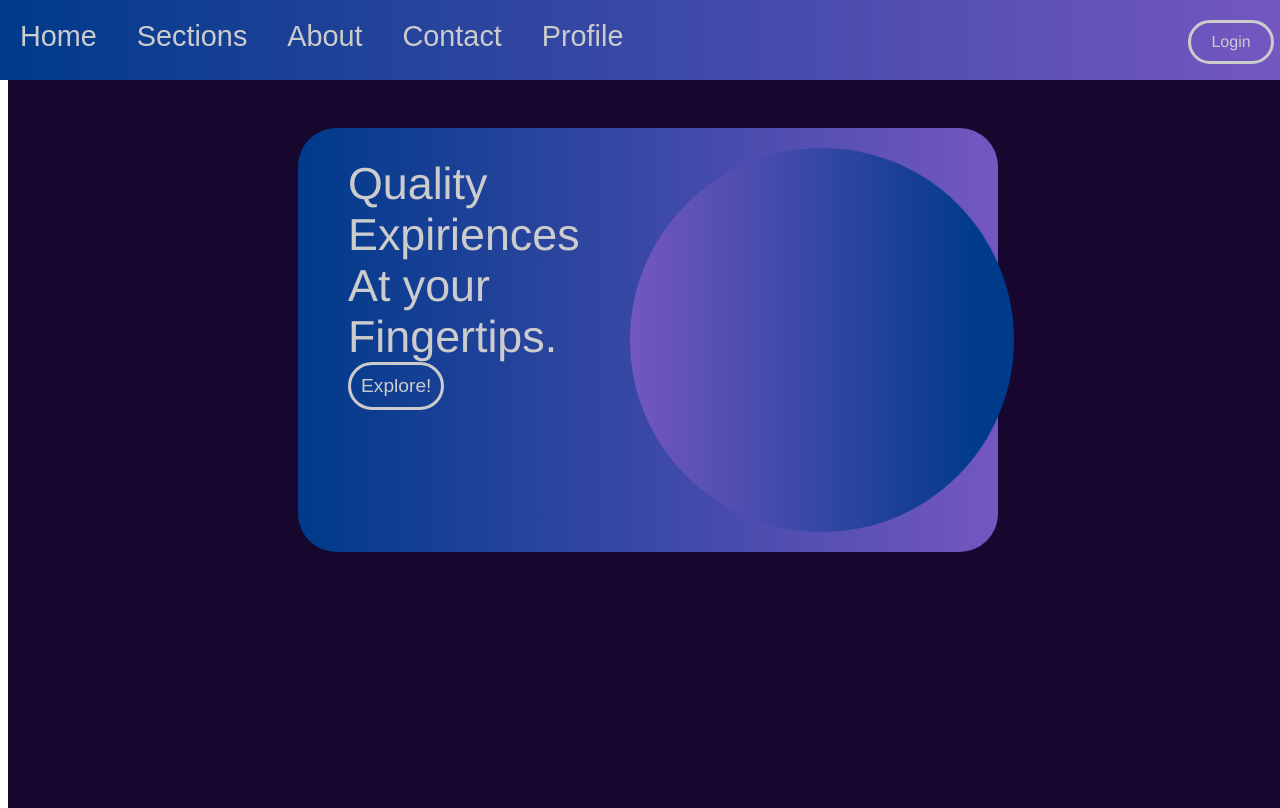
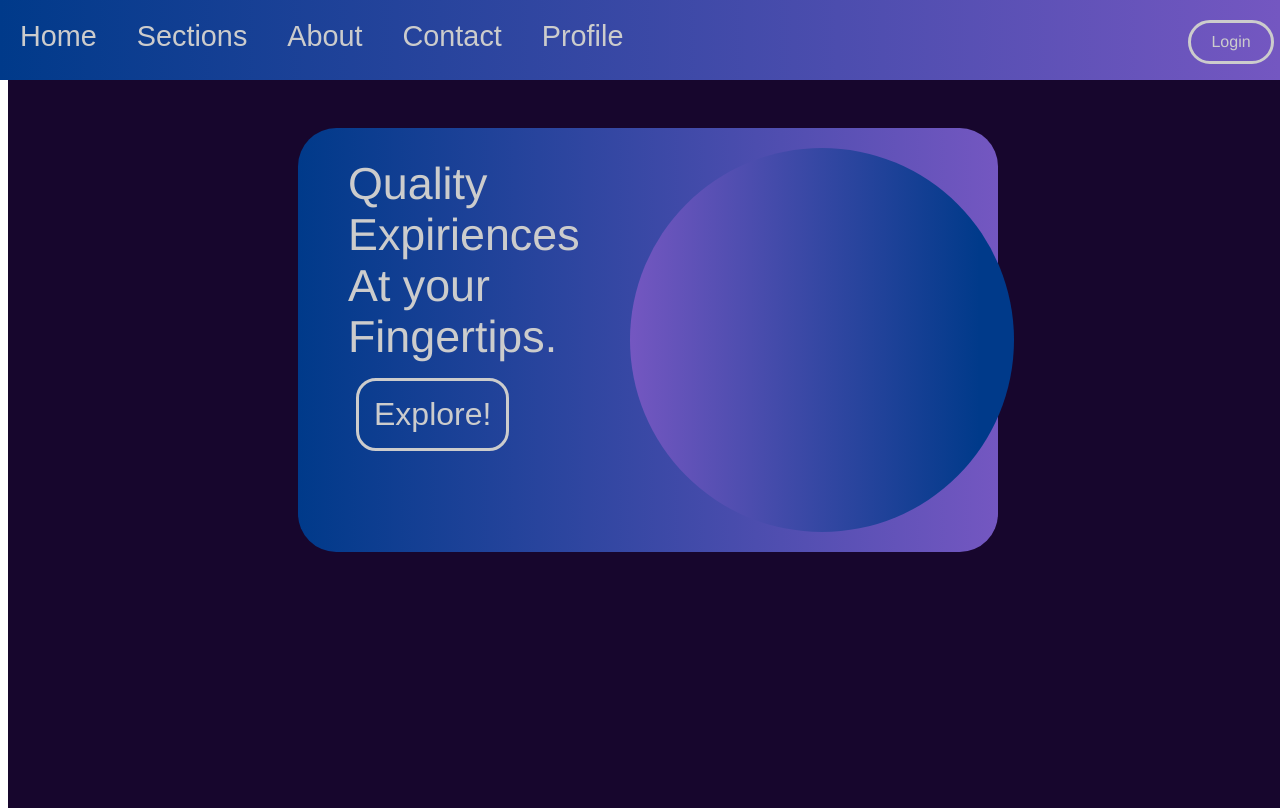
Before and after one commit to BurhanArif4211/svelte-app, a SvelteKit app: page / in a window 1280 px wide. Built offline with nearby package versions, Linux system fonts and the light colour scheme.

Commit message:
home page explore button modified

```diff
--- a/src/routes/+page.svelte
+++ b/src/routes/+page.svelte
@@ -58,13 +58,15 @@
     height: 100vh;
   }
   .explore {
-    font-size: 1.5vw;
+    font-size: 2.5vw;
     color: #ccc;
     background-color: #cccccc00;
-    border-radius: 100px;
+    border-radius: min(20px,20vw);
     border: solid #cccccc;
-    padding: 10px;
-
+    padding: 15px;
+    position: relative;
+    top: 1rem;
+    left: 0.5rem;
     cursor: pointer;
   }
   .explore:hover {
```
